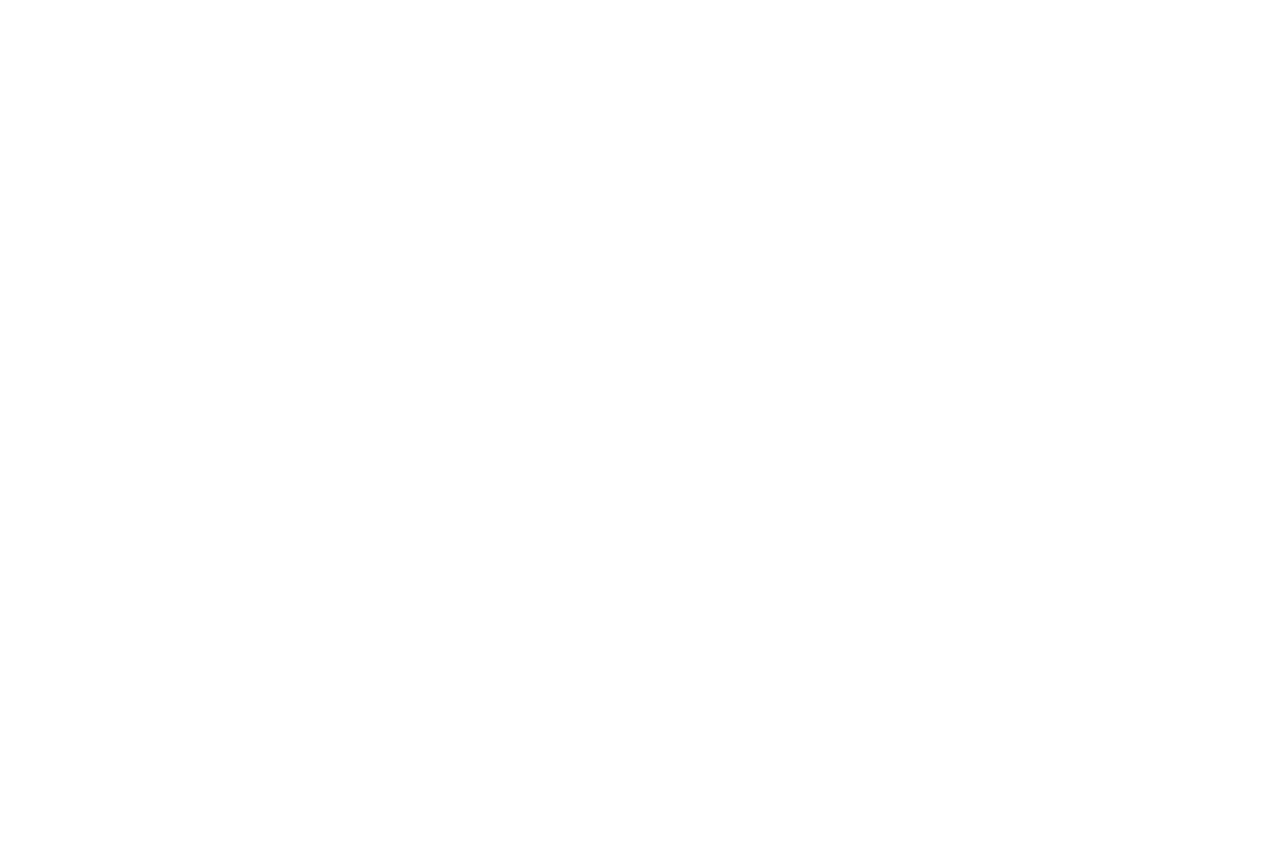
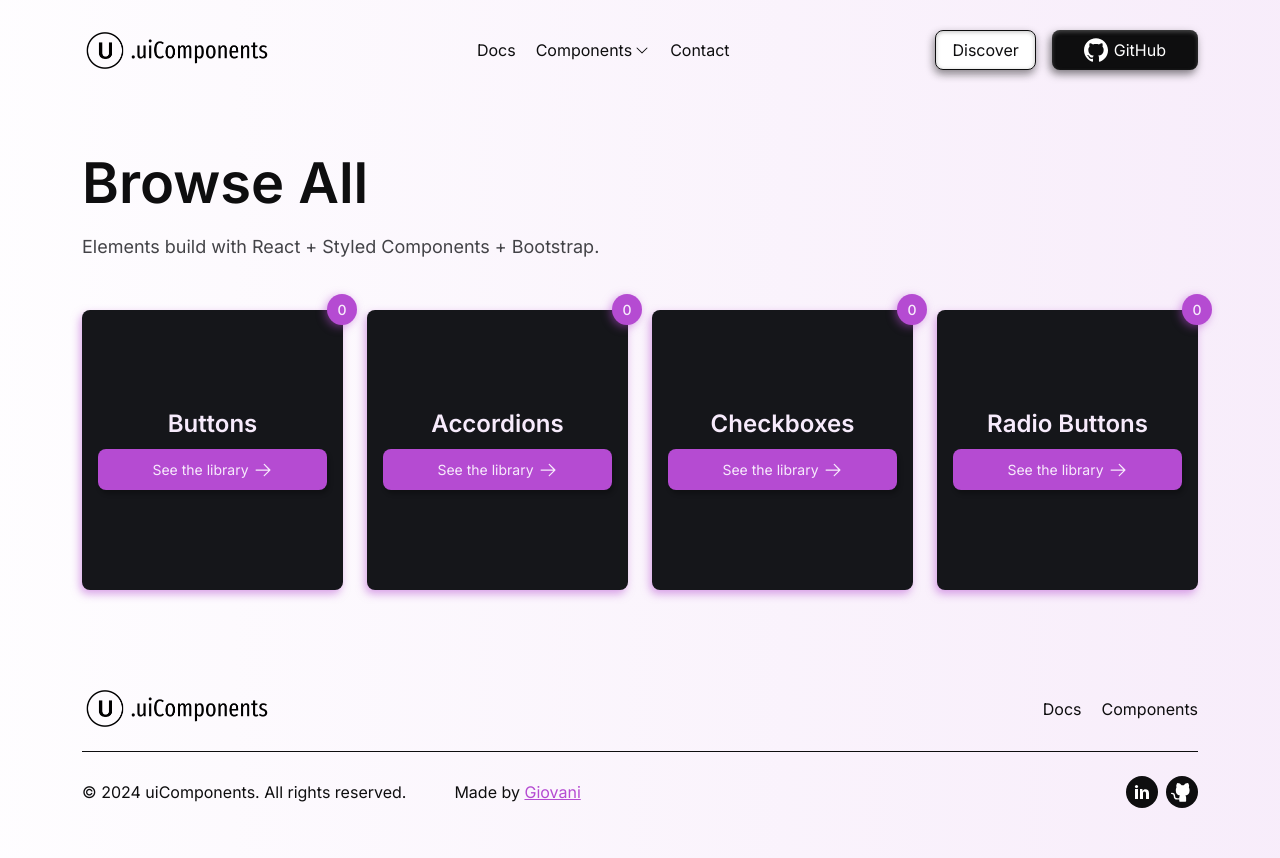
Before and after one commit to Giovani-Bianchi/uicomponents, a React (Vite) app in the folder uicomponents/: page /components in a window 1280 px wide. Before the commit this address had no page. Before the commit the page ends 800 px from the top, so only its background shows below. Built offline with nearby package versions, Linux system fonts and the light colour scheme.

Commit message:
feat: Criação da tela Components

```diff
--- /dev/null
+++ b/uicomponents/src/components/component_card/component_card.jsx
@@ -0,0 +1,49 @@
+// Importações do react
+import { useState } from "react";
+
+// Importando os Styled Components do Componente de Component Card
+import { Component, ComponentBox, ComponentContent, Counter, CTAButton, GradientBackground, TitleH2 } from "./component_card.styles.js"
+
+// Importações dos ícones do phosphor-icons
+import { ArrowRight } from "@phosphor-icons/react";
+
+function ComponentCard({ title, counter, link }) {
+
+    // State de Hover para o Gradient Background
+    const [isHovered, setIsHovered] = useState(false);
+
+    return <>
+
+        {/* Component Box */}
+        <ComponentBox>
+            <Component>
+
+                {/* Gradient Background on Hover */}
+                <GradientBackground $isHovered={isHovered} />
+
+                {/* Counter */}
+                <Counter>{counter}</Counter>
+
+                {/* Component Content */}
+                <ComponentContent>
+
+                    {/* Title */}
+                    <TitleH2>{title}</TitleH2>
+
+                    {/* Link Button */}
+                    <CTAButton to={link} onMouseEnter={() => setIsHovered(true)} onMouseLeave={() => setIsHovered(false)}>
+                        See the library
+                        <ArrowRight size={20} style={{marginLeft: 4}} className="cta-button-icon" />
+                    </CTAButton>
+
+                </ComponentContent>
+
+            </Component>
+        </ComponentBox>
+
+    </>
+
+}
+
+// Exportando o componente ComponentCard
+export default ComponentCard;
--- /dev/null
+++ b/uicomponents/src/components/component_card/component_card.styles.js
@@ -0,0 +1,123 @@
+// Importação do styled-components
+import styled from "styled-components";
+
+// Importações do react-router-dom
+import { Link } from "react-router-dom";
+
+/* --------------------------------------------------------------------------------------------------------
+ * Component Card
+---------------------------------------------------------------------------------------------------------- */
+
+// Component Box
+export const ComponentBox = styled.div.attrs({
+    className: "d-flex flex-column col-md-3"
+})``;
+
+// Component
+export const Component = styled.div.attrs({
+    className: "d-flex justify-content-center align-items-center"
+})`
+    position: relative;
+    height: 280px;
+
+    padding: 0px 16px;
+
+    background: var(--secondary-black);
+
+    border-radius: 8px;
+
+    box-shadow: -2px 4px 8px 0px rgba(181, 75, 210, 0.50);
+`;
+
+// Gradient Background
+export const GradientBackground = styled.div`
+    position: absolute;
+    width: 100%;
+    height: 100%;
+
+    border-radius: 8px;
+
+    opacity: 0;
+    background: linear-gradient(226deg, #15161A 85.17%, #B54BD2 100%);
+
+    // Hover State
+    opacity: ${({ $isHovered }) => $isHovered ? '1' : '0'};
+    transition: opacity 0.35s ease-in-out;
+`;
+
+// Counter
+export const Counter = styled.div.attrs({
+    className: 'd-flex justify-content-center align-items-center'
+})`
+    position: absolute;
+    right: -14px;
+    top: -16px;
+
+    width: 30px;
+    padding: 5px;
+
+    font-size: 14px;
+    color: var(--lightest);
+    font-weight: var(--fw-medium);
+
+    background-color: var(--pure);
+    box-shadow: -2px 2px 8px 0px rgba(181, 75, 210, 0.50);
+
+    border-radius: 50%;
+`;
+
+// Component Content
+export const ComponentContent = styled.div.attrs({
+    className: "d-flex flex-column justify-content-center align-items-center"
+})`
+    width: 100%;
+    z-index: 1;
+
+    gap: 10px;
+`;
+
+// TitleH2
+export const TitleH2 = styled.h2`
+    font-size: 24px;
+    font-weight: var(--semi-bold);
+    color: var(--lightest);
+    margin: 0;
+`;
+
+// Call To Action Button
+export const CTAButton = styled(Link).attrs({
+    className: "d-flex justify-content-center align-items-center"
+})`
+    color: var(--lightest);
+    background-color: var(--pure);
+
+    padding: 10px 0px;
+    width: 100%;
+
+    font-size: 14px;
+
+    border-radius: 8px;
+    border: none;
+
+    box-shadow: 2px 4px 4px 0px rgba(0, 0, 0, 0.25);
+
+    text-decoration: none;
+
+    transition: 0.25s;
+
+    // Hover State
+    &:hover {
+        background-color: var(--medium);
+        transition: 0.25s;
+    }
+
+    // Transition
+    .cta-button-icon {
+        transition: transform 0.25s ease-in-out;
+    }
+
+    // Hover State do Ícone do CTAButton
+    &:hover .cta-button-icon {
+        transform: translateX(5px);
+    }
+`;
--- a/uicomponents/src/components/footer/footer.jsx
+++ b/uicomponents/src/components/footer/footer.jsx
@@ -39,7 +39,7 @@ function Footer() {
                             <StyledLink>Docs</StyledLink>
 
                             {/* Link para a página Components */}
-                            <StyledLink>Components</StyledLink>
+                            <StyledLink to="/components">Components</StyledLink>
 
                         </FooterItems>
 
--- a/uicomponents/src/components/navbar/navbar.jsx
+++ b/uicomponents/src/components/navbar/navbar.jsx
@@ -16,7 +16,7 @@ import { ImGithub } from "react-icons/im";
 // Importação da Logo
 import logo from "../../assets/brand/logo-black-transparent.png"
 
-function Navbar() {
+function Navbar({ $gradient }) {
 
     // Define o estado 'isScrolled' para armazenar se o usuário já rolou a página além de 50px
     const [isScrolled, setIsScrolled] = useState(false);
@@ -42,7 +42,7 @@ function Navbar() {
 
     return <>
 
-        <Header className={isScrolled ? 'scrolled' : ''}>
+        <Header $gradient={$gradient} className={isScrolled ? 'scrolled' : ''}>
             <Nav>
 
                 {/* Logo uiComponents */}
--- a/uicomponents/src/components/navbar/navbar.styles.js
+++ b/uicomponents/src/components/navbar/navbar.styles.js
@@ -12,6 +12,8 @@ import { Link } from "react-router-dom";
 export const Header = styled.header.attrs({
     className: "fixed-top"
 })`
+    background: ${props => props.$gradient ? "linear-gradient(270deg, rgba(181, 75, 210, 0.10) 0%, rgba(247, 235, 252, 0.10) 100%)" : "" };
+
     transition: 0.25s ease-in-out;
 
     /* Alterando a background color do header quando a classe scrolled for adicionada com o JS */
@@ -216,7 +218,10 @@ export const NavbarButtons = styled.div.attrs({
 `;
 
 // Discover Button
-export const DiscoverButton = styled.button`
+export const DiscoverButton = styled(Link).attrs({
+    className: "d-flex align-items-center",
+    to: "/components"
+})`
     background-color: var(--gray);
 
     color: var(--secondary-dark);
@@ -229,6 +234,8 @@ export const DiscoverButton = styled.button`
     height: 40px;
 
     padding: 4px 16px;
+
+    text-decoration: none;
 
     box-shadow: 0px 4px 8px 0px rgba(0, 0, 0, 0.25), -2px 4px 8px 0px rgba(0, 0, 0, 0.25), 0px 1px 4px 0px rgba(0, 0, 0, 0.25) inset;
 
--- /dev/null
+++ b/uicomponents/src/pages/components/components.jsx
@@ -0,0 +1,64 @@
+// Importando os Styled Components do Componente de Components
+import { ComponentsContainer, ComponentsRow, Main, Text, TitleH1, TitleSubtitle } from "./components.styles.js";
+
+// Importando o Styled Components Global
+import { Container } from "../../styles/global.styles.js";
+
+// Importando os componentes
+import Navbar from "../../components/navbar/navbar.jsx";
+import Footer from "../../components/footer/footer.jsx";
+import ComponentCard from "../../components/component_card/component_card.jsx";
+
+function Components() {
+
+    return <>
+
+        {/* Importação da Navbar */}
+        <Navbar $gradient />
+
+        {/* Main */}
+        <Main>
+
+            {/* Components Section */}
+            <section id="components-section">
+                <Container>
+
+                    {/* Title & Subtitle */}
+                    <TitleSubtitle>
+                        <TitleH1>Browse All</TitleH1>
+                        <Text $textColor="var(--secondary-medium)">Elements build with React + Styled Components + Bootstrap.</Text>
+                    </TitleSubtitle>
+
+                    {/* Components */}
+                    <ComponentsContainer>
+                        <ComponentsRow>
+
+                            {/* Buttons */}
+                            <ComponentCard title="Buttons" counter="0" link="/components/buttons" />
+
+                            {/* Accordions */}
+                            <ComponentCard title="Accordions" counter="0" link="/components/accordions" />
+
+                            {/* Checkboxes */}
+                            <ComponentCard title="Checkboxes" counter="0" link="/components/checkboxes" />
+
+                            {/* Radio Buttons */}
+                            <ComponentCard title="Radio Buttons" counter="0" link="/components/radiobuttons" />
+
+                        </ComponentsRow>
+                    </ComponentsContainer>
+
+                </Container>
+            </section>
+
+        </Main>
+
+        {/* Importação do Footer */}
+        <Footer />
+
+    </>
+
+}
+
+// Exportando o componente Components
+export default Components;
--- /dev/null
+++ b/uicomponents/src/pages/components/components.styles.js
@@ -0,0 +1,49 @@
+// Importação do styled-components
+import styled from "styled-components";
+
+/* --------------------------------------------------------------------------------------------------------
+ * General
+---------------------------------------------------------------------------------------------------------- */
+
+// Main
+export const Main = styled.main`
+    background: linear-gradient(270deg, rgba(181, 75, 210, 0.10) 0%, rgba(247, 235, 252, 0.10) 100%);
+`;
+
+// TitleH1
+export const TitleH1 = styled.h1`
+    font-size: 56px;
+    font-weight: var(--semi-bold);
+    color: var(--secondary-dark);
+    margin: 0;
+`;
+
+// Text
+export const Text = styled.p`
+    font-size: ${props => props.$fontSize || "18px"};
+    font-weight: ${props => props.$fontWeight || "var(--regular)" };
+    color: ${props => props.$textColor || "var(--secondary-dark)" };
+    margin: 0;
+`;
+
+/* --------------------------------------------------------------------------------------------------------
+ * Components Section
+---------------------------------------------------------------------------------------------------------- */
+
+// Tilte & Subtitle
+export const TitleSubtitle = styled.div.attrs({
+    className: "d-flex flex-column"
+})`
+    gap: 16px;
+    margin-bottom: 50px;
+`;
+
+// Components
+export const ComponentsContainer = styled.div.attrs({
+    className: "d-flex flex-column"
+})``;
+
+// Components Row
+export const ComponentsRow = styled.div.attrs({
+    className: "row gx-4 gy-4"
+})``;
--- a/uicomponents/src/pages/home/home.jsx
+++ b/uicomponents/src/pages/home/home.jsx
@@ -218,7 +218,7 @@ function Home() {
 
                         {/* CTA Features Text */}
                         <div className="col-md-7 text-center">
-                            <Text $fontWeight="var(--bold)">Discover a glimpse of what we offer! These are just a few of our features — take a look and explore the <PurpleLink>full library</PurpleLink> to unlock even more possibilities.</Text>
+                            <Text $fontWeight="var(--bold)">Discover a glimpse of what we offer! These are just a few of our features — take a look and explore the <PurpleLink to="/components">full library</PurpleLink> to unlock even more possibilities.</Text>
                         </div>
 
                     </Features>
--- a/uicomponents/src/pages/home/home.styles.js
+++ b/uicomponents/src/pages/home/home.styles.js
@@ -1,5 +1,8 @@
 // Importação do styled-components
 import styled from "styled-components";
+
+// Importações do react-router-dom
+import { Link } from "react-router-dom";
 
 /* --------------------------------------------------------------------------------------------------------
  * General
@@ -336,9 +339,8 @@ export const RadioButtonContainer = styled.label`
 `;
 
 // Purple Link
-export const PurpleLink = styled.span`
+export const PurpleLink = styled(Link)`
     color: var(--pure);
-    text-decoration: underline;
 
     cursor: pointer;
 
--- a/uicomponents/src/routes.jsx
+++ b/uicomponents/src/routes.jsx
@@ -6,6 +6,7 @@ import GlobalLayout from "./globalLayout.jsx";
 
 // Importando os componentes
 import Home from "./pages/home/home.jsx";
+import Components from "./pages/components/components.jsx";
 
 export function AppRoutes() {
 
@@ -18,6 +19,9 @@ export function AppRoutes() {
                     {/* Rota - Tela Home/Landing Page */}
                     <Route path="/" element={<Home />} />
 
+                    {/* Rota - Tela Components */}
+                    <Route path="/components" element={<Components />} />
+
                 </Routes>
 
             </GlobalLayout>
--- a/uicomponents/src/styles/global.css
+++ b/uicomponents/src/styles/global.css
@@ -30,6 +30,7 @@
 
     /* Secondary Colors */
     --secondary-dark: #0E0E0F;
+    --secondary-black: #15161A;
     --secondary-medium: #434347;
     --secondary-pure: #595961;
     --secondary-light: #84858C;
@@ -45,6 +46,18 @@
     margin: 0;
     padding: 0;
     box-sizing: border-box;
+}
+
+/* Definindo uma altura mínima pro root */
+#root {
+    min-height: 89.3vh;
+    display: flex;
+    flex-direction: column;
+}
+
+/* Definindo flex 1 na main */
+main {
+    flex: 1;
 }
 
 /* html ocupando 100% da página */
@@ -81,3 +94,12 @@ section {
 #do-it-your-way-section {
     padding: 0px;
 }
+
+/* --------------------------------------------------------------------------------------------------------
+ * Components
+---------------------------------------------------------------------------------------------------------- */
+
+/* Definindo 50px de espaçamento superior para a components section */
+#components-section {
+    padding-top: 50px;
+}
```
